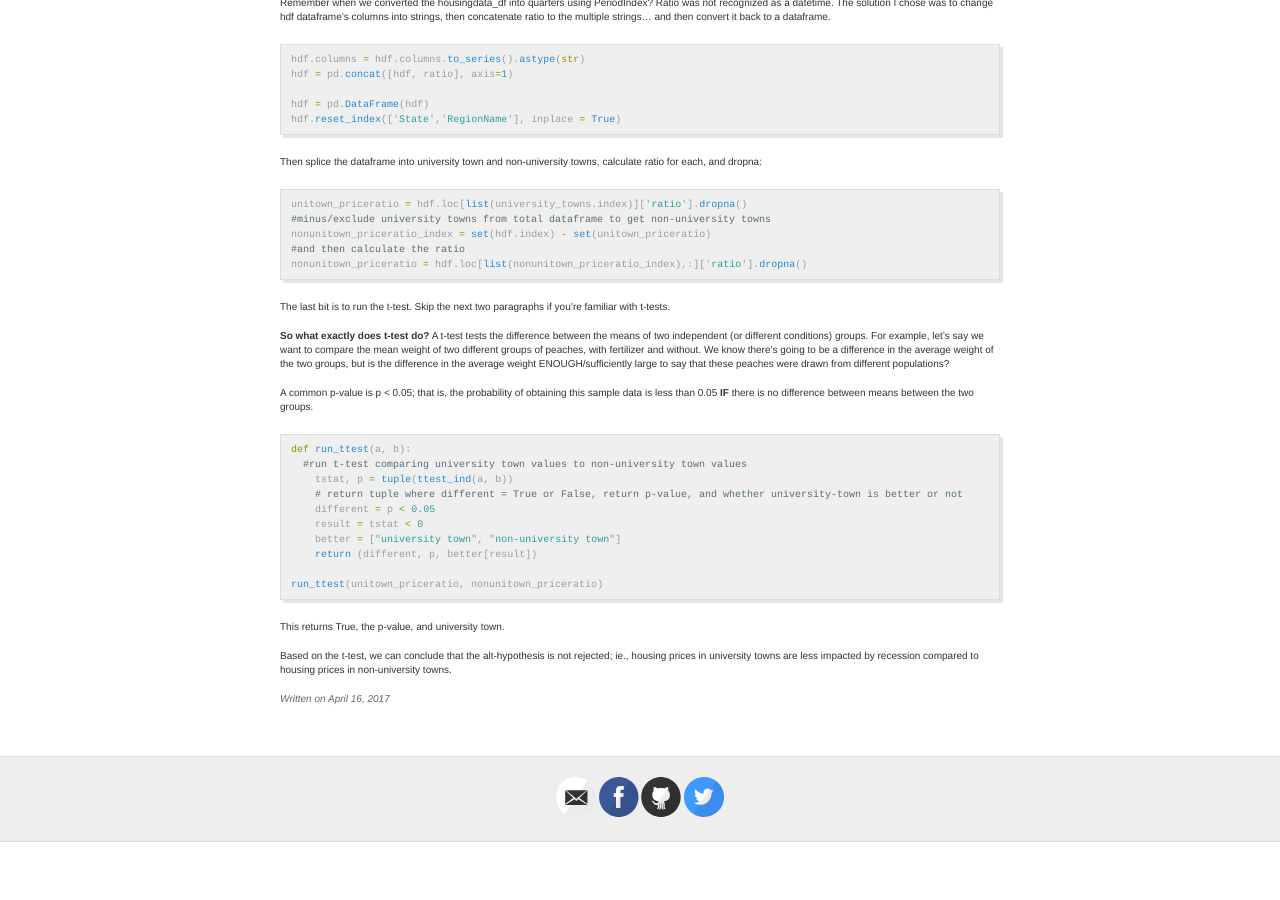
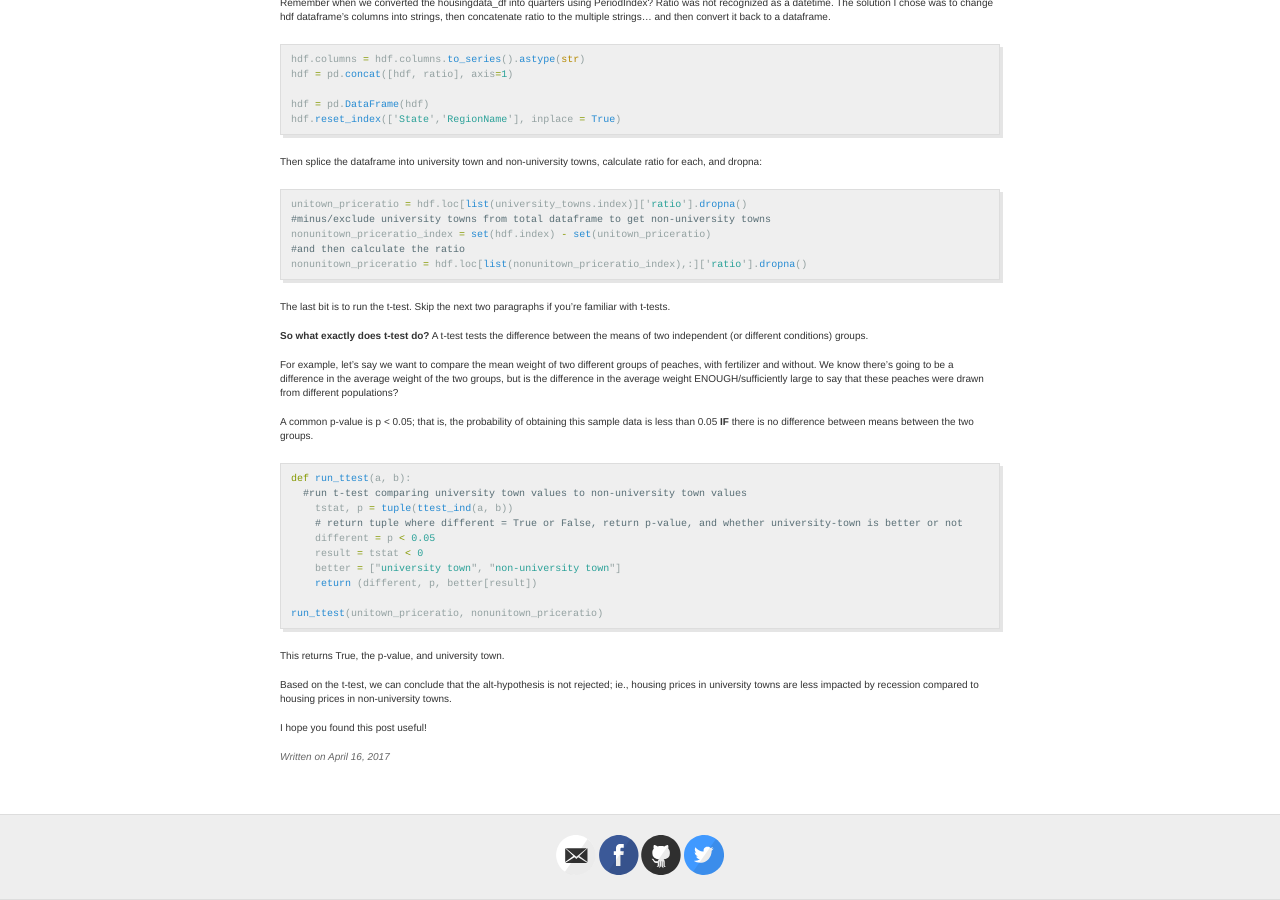
Before and after one commit to awongstory/awongstory.github.io, a Jekyll site: the page built from _posts/2017-04-16-Housing-prices-across-towns.md, in a window 1280 px wide and 900 px high, scrolled down 2375 px. Built offline with Jekyll 4.4.1, drawn with Linux system fonts in a browser that asks for light colours; comment, search, counter and statistics services are not loaded; before the commit the page ends 3217 px from its top, so only the background shows below that.

Commit message:
Update 2017-04-16-Housing-prices-across-towns.md

```diff
--- a/_posts/2017-04-16-Housing-prices-across-towns.md
+++ b/_posts/2017-04-16-Housing-prices-across-towns.md
@@ -166,7 +166,9 @@ nonunitown_priceratio = hdf.loc[list(nonunitown_priceratio_index),:]['ratio'].dr
 The last bit is to run the t-test. Skip the next two paragraphs if you're familiar with t-tests.
 
 **So what exactly does t-test do?**
-A t-test tests the difference between the means of two independent (or different conditions) groups. For example, let's say we want to compare the mean weight of two different groups of peaches, with fertilizer and without. We know there's going to be a difference in the average weight of the two groups, but is the difference in the average weight ENOUGH/sufficiently large to say that these peaches were drawn from different populations?
+A t-test tests the difference between the means of two independent (or different conditions) groups.
+
+For example, let's say we want to compare the mean weight of two different groups of peaches, with fertilizer and without. We know there's going to be a difference in the average weight of the two groups, but is the difference in the average weight ENOUGH/sufficiently large to say that these peaches were drawn from different populations?
 
 A common p-value is p < 0.05; that is, the probability of obtaining this sample data is less than 0.05 <b>IF</b> there is no difference between means between the two groups.
 
@@ -186,3 +188,5 @@ run_ttest(unitown_priceratio, nonunitown_priceratio)
 This returns True, the p-value, and university town.
 
 Based on the t-test, we can conclude that the alt-hypothesis is not rejected; ie., housing prices in university towns are less impacted by recession compared to housing prices in non-university towns.
+
+I hope you found this post useful!
```
